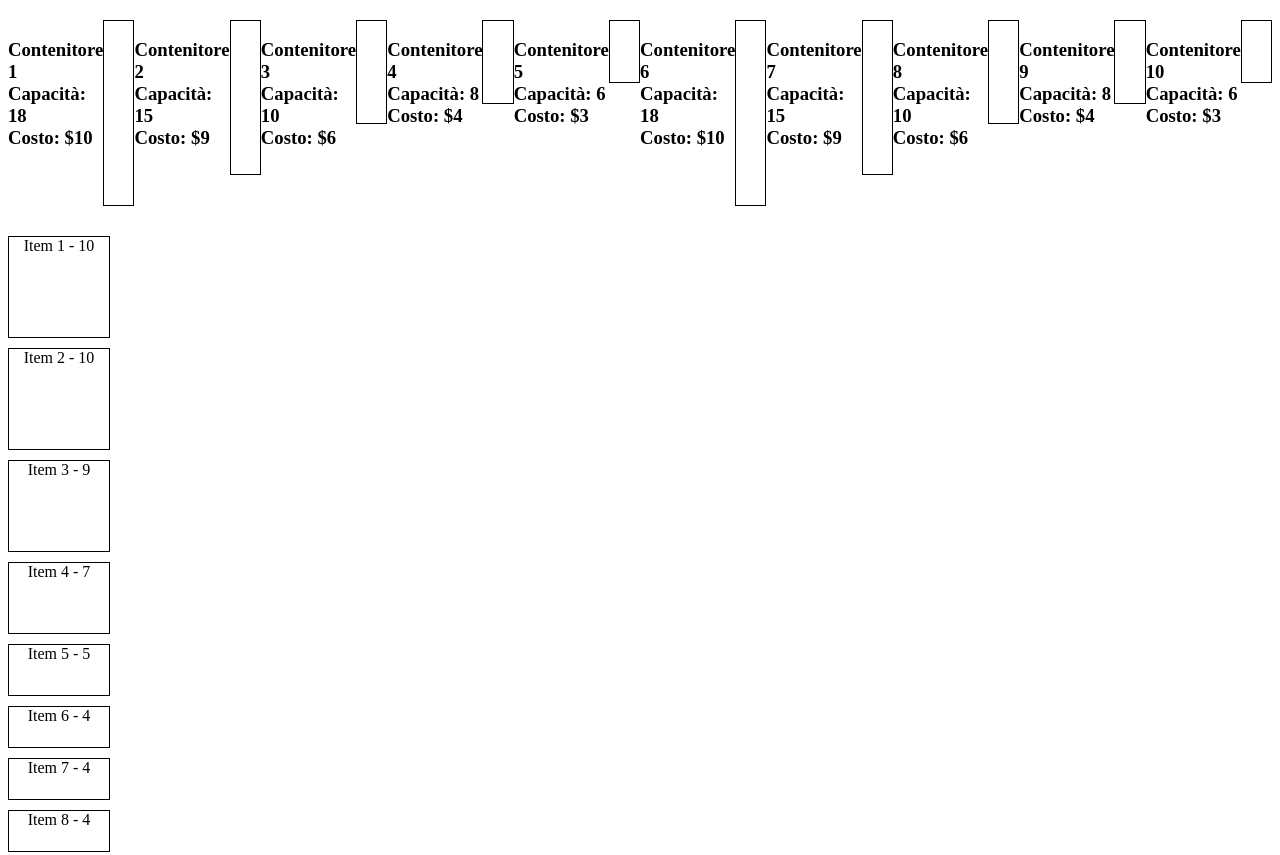
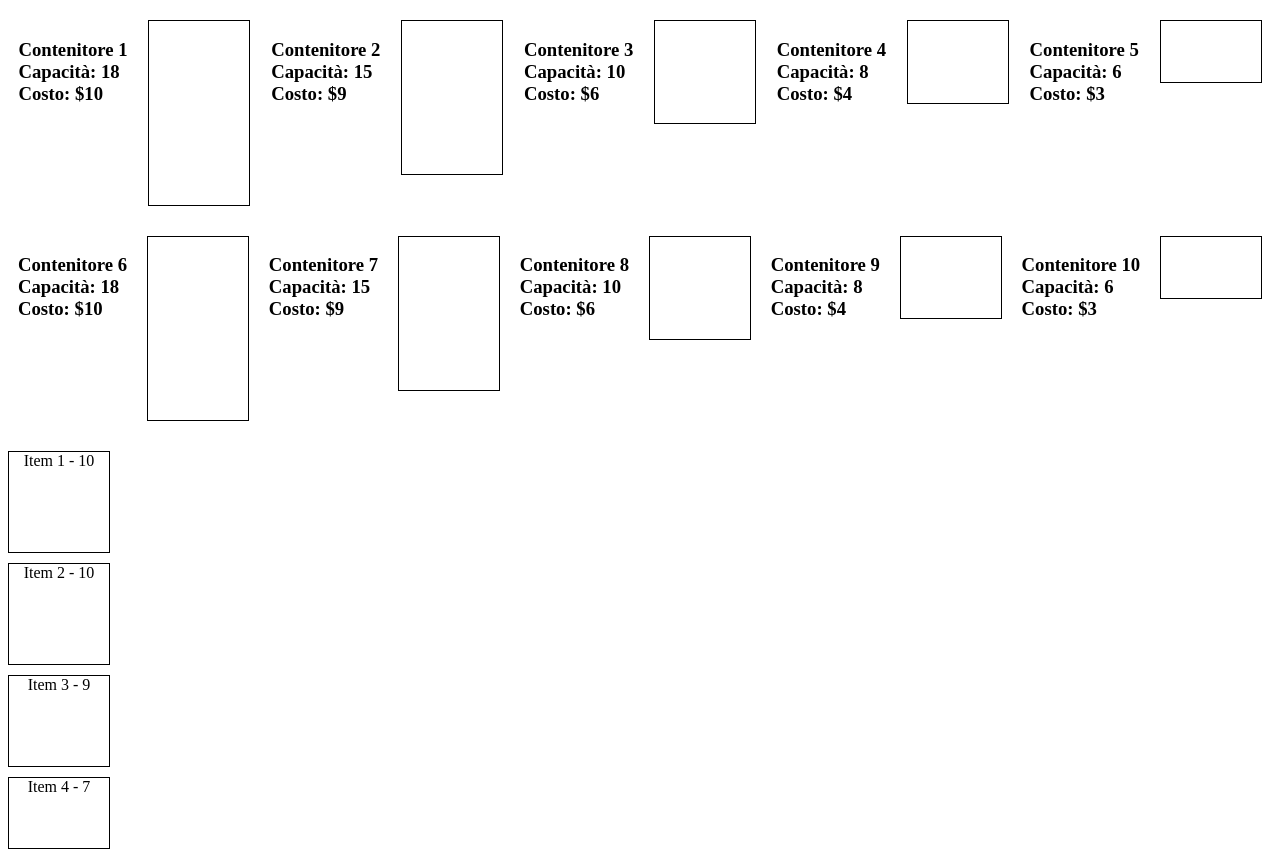
Before and after one commit to DT21DT/DT21DT.github.io, a plain HTML site: page index.html in a window 1280 px wide. Shown: the top 855 px of the page. Drawn offline with nearby package versions, Linux system fonts and the light colour scheme.

Commit message:
Update index.html

```diff
--- a/index.html
+++ b/index.html
@@ -26,6 +26,9 @@
         <h3>Contenitore 5<br>Capacità: 6<br>Costo: $3</h3>
         <div id="bin5" class="bin" style="--capacity: 6;" data-cost="3"></div>
 
+    </div>
+
+    <div class="container-bins">
         <h3>Contenitore 6<br>Capacità: 18<br>Costo: $10</h3>
         <div id="bin1" class="bin" style="--capacity: 18;" data-cost="10"></div>
 
```
